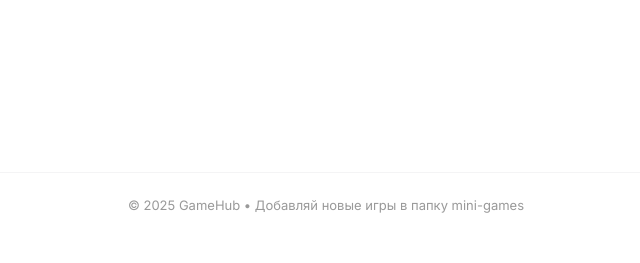
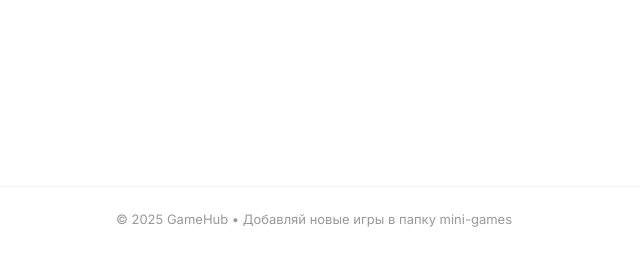
Before and after one commit to aliaskh4n/aliaskh4n.github.io, a PHP site: page /game/index.html in a window 1280 px wide. Shown: the part 537-800 px from the top of the page, without its empty margins (326-966 px from the left). Run offline with PHP 8.4, Linux system fonts and the light colour scheme; some libraries are stand-ins or nearby versions.

Commit message:
Фикс меню

```diff
--- a/game/styles/index.css
+++ b/game/styles/index.css
@@ -13,9 +13,17 @@ body {
     -webkit-tap-highlight-color: transparent;
 }
 
+body, html {
+    height: 100%;
+}
+
 .container {
     max-width: 100%;
     padding: 12px;
+    height: 100%;
+
+    display: flex;
+    flex-direction: column;
 }
 
 .header {
@@ -217,7 +225,7 @@ body {
 }
 
 /* ========== GAMES ========== */
-.games-grid > *:not(:only-child) {
+.games-grid:has(> :first-child:not(:only-child)){
     display: grid;
     gap: 12px;
     grid-template-columns: repeat(2, 1fr);
@@ -316,14 +324,12 @@ body {
 
 .footer {
     margin-top: 24px;
-    padding-top: 24px;
+    padding: 24px;
     text-align: center;
     font-size: 13px;
     color: var(--tg-theme-hint-color, #999999);
     border-top: 1px solid var(--tg-theme-secondary-bg-color, #f4f4f5);
-    width: 100%;
-    position: absolute;
-    bottom: 50px;
+    margin-top: auto;
 }
 
 .loading-spinner {
```
